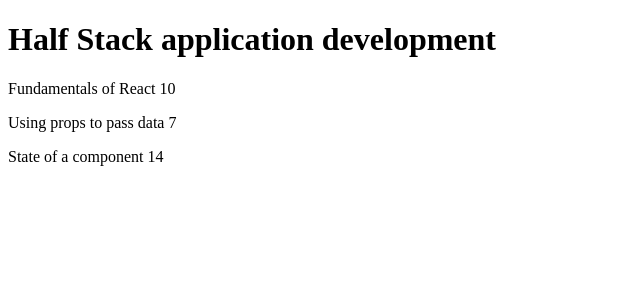
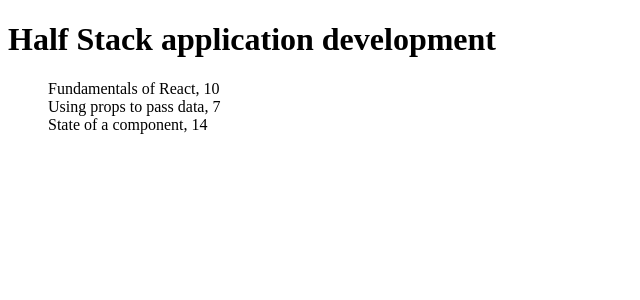
Before and after one commit to VehvilainenPooki/FullstackSubmissions, a React (Vite) app in the folder Parts/part 2/1-5 course information/: page / in a window 1280 px wide. Shown: the top 300 px of the page, without its empty margins (0-640 px from the left). Built offline with nearby package versions, Linux system fonts and the light colour scheme.

Commit message:
Exercise 2.1

```diff
--- a/Parts/part 2/1-5 course information/src/App.jsx
+++ b/Parts/part 2/1-5 course information/src/App.jsx
@@ -18,20 +18,15 @@
 
 const Content = ({parts}) => {
   return (
-    <div>
-      <Part text={parts[0].name}number={parts[0].exercises}/>
-      <Part text={parts[1].name}number={parts[1].exercises}/>
-      <Part text={parts[2].name}number={parts[2].exercises}/>
-    </div>
+    <ul>
+      {parts.map(part => <Part key={part.id} text={part.name} number={part.exercises}/>)}
+    </ul>
   )
 }
 
 const Part = ({text, number}) => {
   return (
-    <div>
-      <p>{text} {number}</p>
-      <p></p>
-    </div>
+    <div>{text}, {number}</div>
   )
 }
 
@@ -66,7 +61,6 @@
       }
     ]
   }
-
   return (
     <div>
       <Course course={course}/>
```
